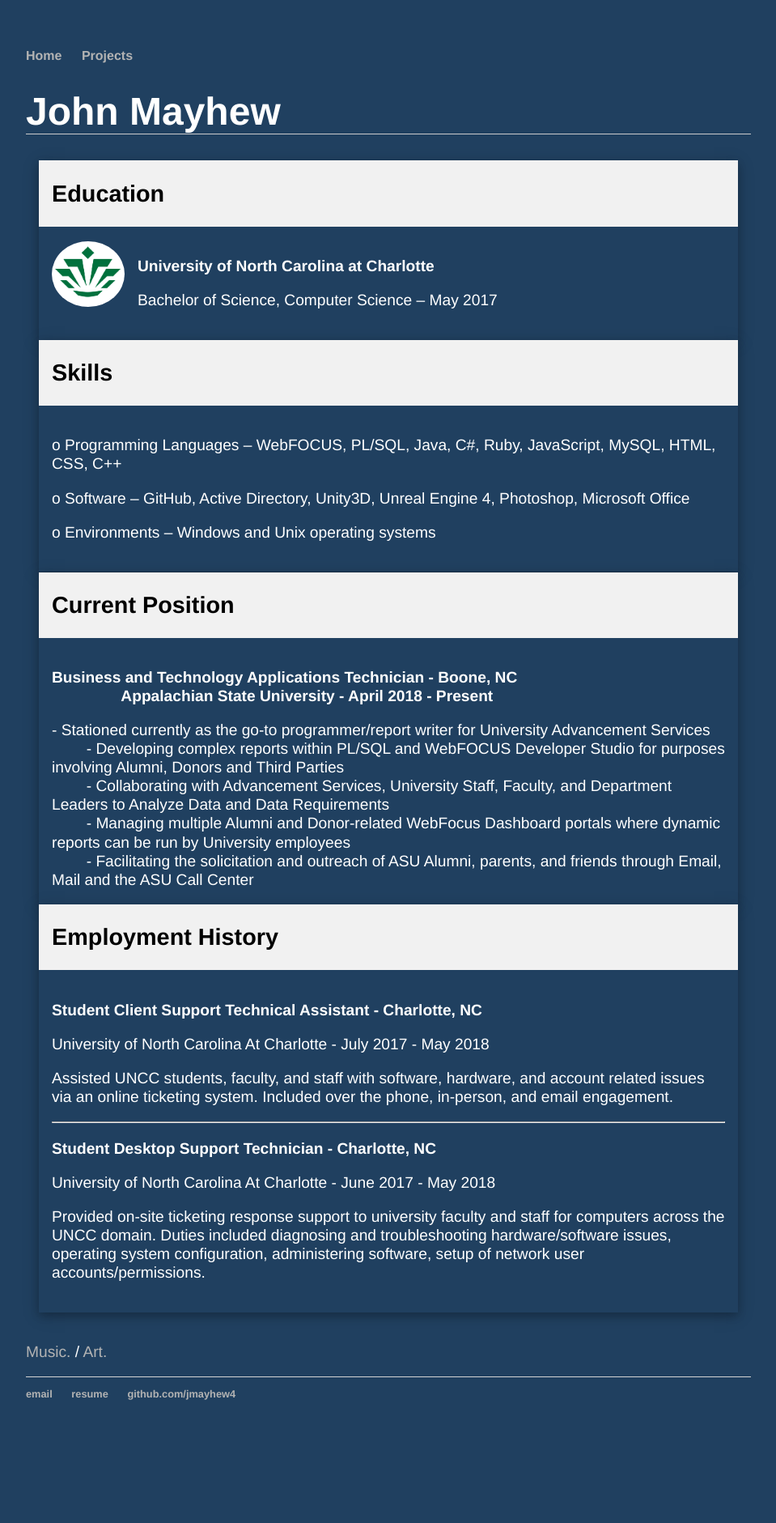
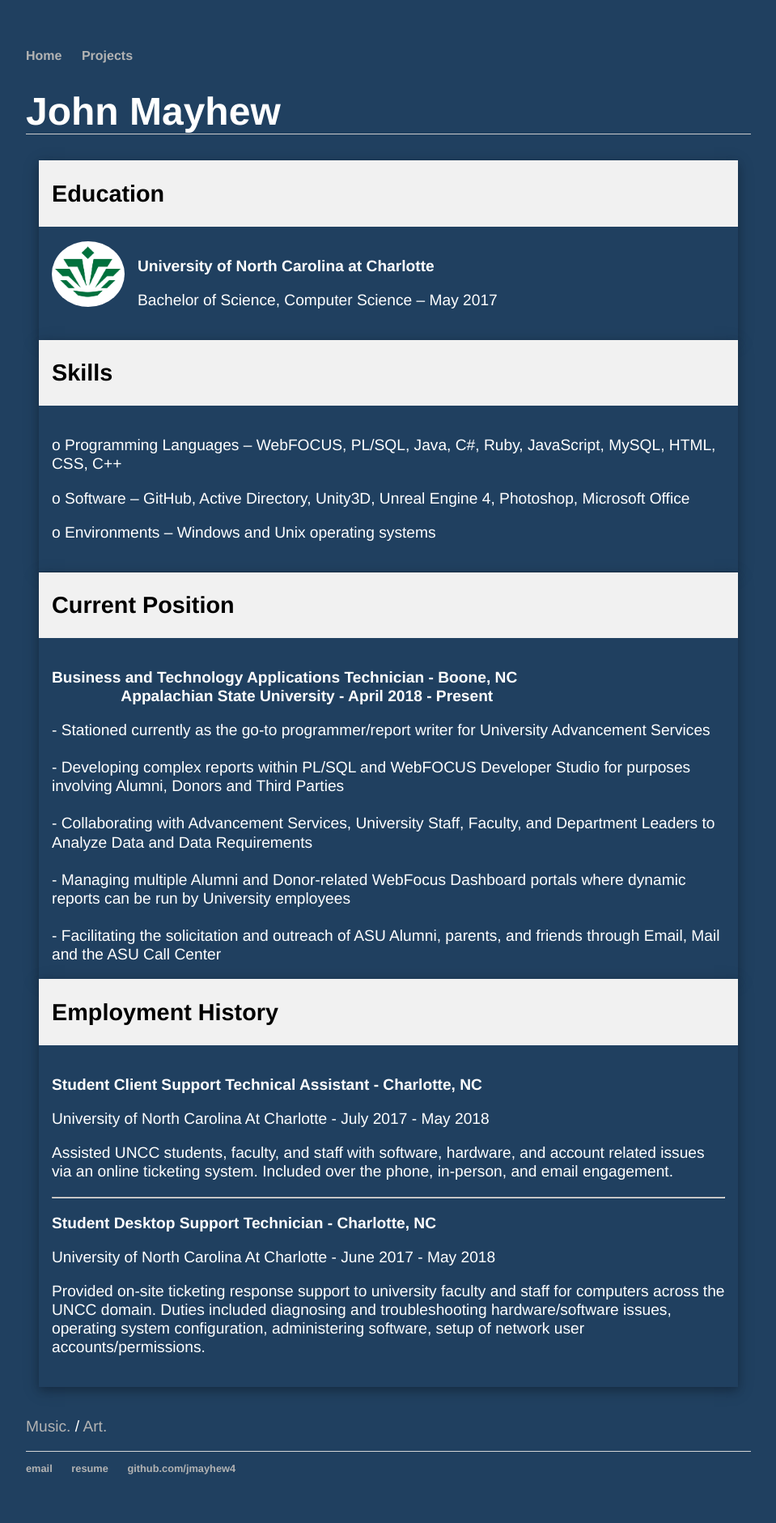
Before and after one commit to jmayhew4/jmayhew4.github.io, a Jekyll site: the page built from index.html, in a window 1280 px wide. Shown: the whole page at 81% size, without its empty margins (160-1119 px from the left). Built offline with Jekyll 4.4.1, drawn with Linux system fonts in a browser that asks for light colours; before the commit the page ends 1789 px from its top, so only the background shows below that.

```diff
--- a/index.html
+++ b/index.html
@@ -58,10 +58,10 @@ I'm a computer geek with a passion for music, art, technology, writing, and game
 	<p><strong>Business and Technology Applications Technician - Boone, NC</strong>
 	        <strong>Appalachian State University - April 2018 - Present</strong></p>
 	<p>- Stationed currently as the go-to programmer/report writer for University Advancement Services
-	- Developing complex reports within PL/SQL and WebFOCUS Developer Studio for purposes involving Alumni, Donors and Third Parties
-	- Collaborating with Advancement Services, University Staff, Faculty, and Department Leaders to Analyze Data and Data Requirements
-	- Managing multiple Alumni and Donor-related WebFocus Dashboard portals where dynamic reports can be run by University employees
-	- Facilitating the solicitation and outreach of ASU Alumni, parents, and friends through Email, Mail and the ASU Call Center</p>
+<br>- Developing complex reports within PL/SQL and WebFOCUS Developer Studio for purposes involving Alumni, Donors and Third Parties
+<br>- Collaborating with Advancement Services, University Staff, Faculty, and Department Leaders to Analyze Data and Data Requirements
+<br>- Managing multiple Alumni and Donor-related WebFocus Dashboard portals where dynamic reports can be run by University employees
+<br>- Facilitating the solicitation and outreach of ASU Alumni, parents, and friends through Email, Mail and the ASU Call Center</p>
    </div>
   </div>
 </div>
```
